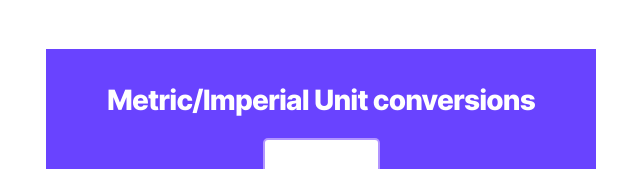
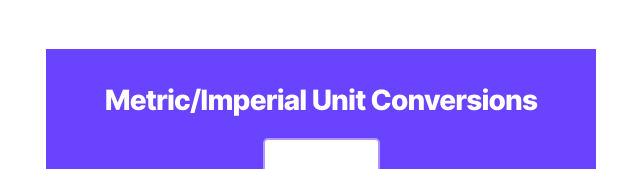
Before and after one commit to Olaotan/Solo-project-4-Unit-Converter, a plain HTML site: page index.html in a window 1280 px wide. Shown: the top 169 px of the page, without its empty margins (319-959 px from the left). Drawn offline with nearby package versions, Linux system fonts and the light colour scheme.

Commit message:
Updated Header

```diff
--- a/index.html
+++ b/index.html
@@ -5,7 +5,7 @@
     <body>
         <div id="whole-container">
             <div id="top-container">
-                <h1>Metric/Imperial Unit conversions</h1>
+                <h1>Metric/Imperial Unit Conversions</h1>
                 <input type="text" id="input-el">
                 <button id="convert-btn">Convert</button>
             </div>
```
